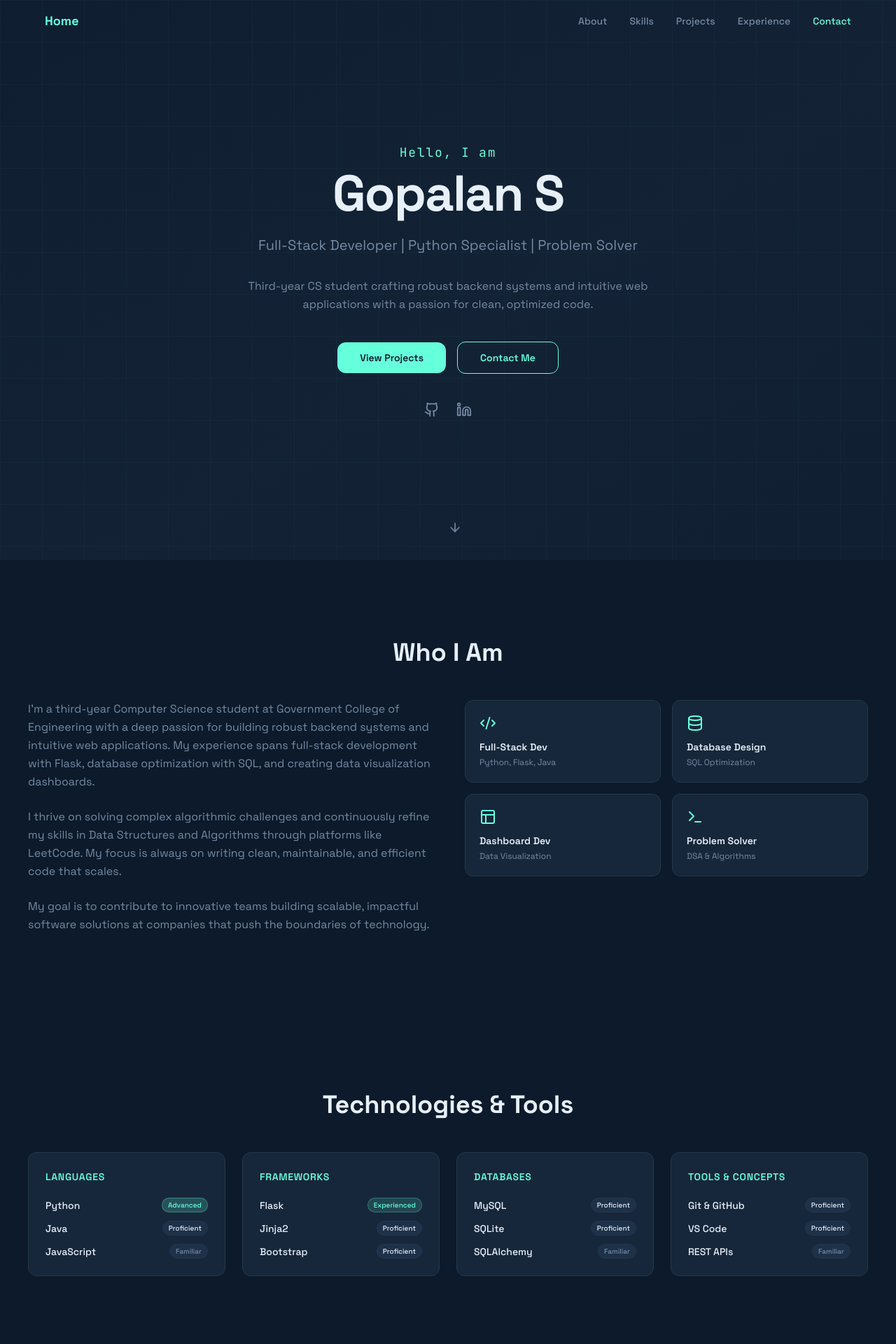
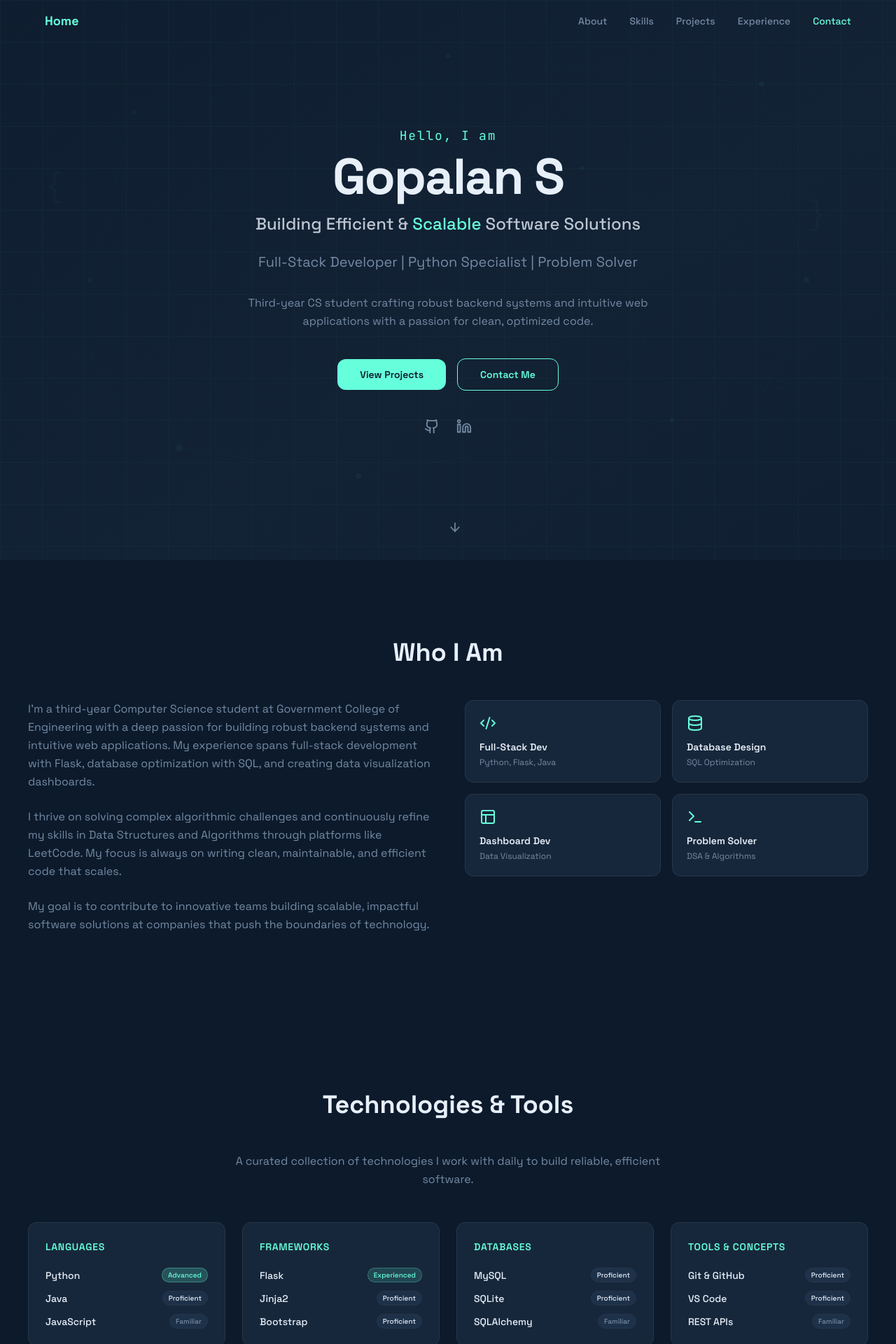
Before and after one commit to gopalan068/v0-portfolio-website, a Next.js app: page / in a window 1280 px wide. Shown: the top 1920 px of the page at 70% size. Built offline with nearby package versions, Linux system fonts and the light colour scheme.

Commit message:
feat: update hero section and add tech-themed background
Add headline below name and restore section descriptions with SVG background.

```diff
--- a/components/connect-section.tsx
+++ b/components/connect-section.tsx
@@ -26,6 +26,11 @@ export function ConnectSection() {
         >
           <span className="text-balance">{"Let's Connect"}</span>
         </h2>
+        <p
+          className={`mx-auto mb-12 max-w-2xl text-center text-base leading-relaxed text-muted-foreground transition-all duration-700 ${isVisible ? "translate-y-0 opacity-100" : "translate-y-8 opacity-0"}`}
+        >
+          Find me online and explore my work.
+        </p>
         <div
           className={`grid gap-6 md:grid-cols-2 transition-all duration-700 ${isVisible ? "translate-y-0 opacity-100" : "translate-y-8 opacity-0"}`}
         >
--- a/components/contact-section.tsx
+++ b/components/contact-section.tsx
@@ -35,6 +35,12 @@ export function ContactSection() {
         >
           <span className="text-balance">Get In Touch</span>
         </h2>
+        <p
+          className={`mx-auto mb-12 max-w-2xl text-center text-base leading-relaxed text-muted-foreground transition-all duration-700 ${isVisible ? "translate-y-0 opacity-100" : "translate-y-8 opacity-0"}`}
+        >
+          {"Let's"} build something amazing together. Feel free to reach out for
+          collaboration, opportunities, or just to say hello.
+        </p>
         <div
           className={`grid items-start gap-12 md:grid-cols-2 transition-all duration-700 ${isVisible ? "translate-y-0 opacity-100" : "translate-y-8 opacity-0"}`}
         >
--- a/components/dsa-section.tsx
+++ b/components/dsa-section.tsx
@@ -49,6 +49,13 @@ export function DsaSection() {
         >
           <span className="text-balance">Algorithms & Data Structures</span>
         </h2>
+        <p
+          className={`mx-auto mb-12 max-w-2xl text-center text-base leading-relaxed text-muted-foreground transition-all duration-700 ${isVisible ? "translate-y-0 opacity-100" : "translate-y-8 opacity-0"}`}
+        >
+          Strong foundation in DSA with active practice on competitive
+          programming platforms, focused on writing optimized, efficient
+          solutions.
+        </p>
         <div className="grid gap-6 sm:grid-cols-2 lg:grid-cols-4">
           {dsaCards.map((card, index) => (
             <div
--- a/components/experience-section.tsx
+++ b/components/experience-section.tsx
@@ -47,6 +47,12 @@ export function ExperienceSection() {
         >
           <span className="text-balance">Data Visualization & System Design</span>
         </h2>
+        <p
+          className={`mx-auto mb-12 max-w-2xl text-center text-base leading-relaxed text-muted-foreground transition-all duration-700 ${isVisible ? "translate-y-0 opacity-100" : "translate-y-8 opacity-0"}`}
+        >
+          Building data-driven applications with robust backend architecture and
+          intuitive frontend interfaces.
+        </p>
         <div className="grid gap-6 md:grid-cols-3">
           {experienceCards.map((card, index) => (
             <div
--- a/components/hero-section.tsx
+++ b/components/hero-section.tsx
@@ -28,6 +28,49 @@ export function HeroSection() {
         }}
       />
 
+      {/* Tech-themed background illustration */}
+      <svg
+        className="pointer-events-none absolute inset-0 h-full w-full opacity-[0.04]"
+        xmlns="http://www.w3.org/2000/svg"
+        aria-hidden="true"
+      >
+        {/* Circuit-like nodes and lines */}
+        <circle cx="15%" cy="20%" r="3" fill="hsl(var(--primary))" />
+        <circle cx="85%" cy="15%" r="4" fill="hsl(var(--primary))" />
+        <circle cx="75%" cy="75%" r="3" fill="hsl(var(--primary))" />
+        <circle cx="20%" cy="80%" r="5" fill="hsl(var(--primary))" />
+        <circle cx="50%" cy="10%" r="3" fill="hsl(var(--primary))" />
+        <circle cx="90%" cy="50%" r="4" fill="hsl(var(--primary))" />
+        <circle cx="10%" cy="50%" r="3" fill="hsl(var(--primary))" />
+        <circle cx="40%" cy="85%" r="4" fill="hsl(var(--primary))" />
+        <circle cx="65%" cy="30%" r="3" fill="hsl(var(--primary))" />
+        <circle cx="30%" cy="40%" r="4" fill="hsl(var(--primary))" />
+
+        {/* Connecting lines */}
+        <line x1="15%" y1="20%" x2="50%" y2="10%" stroke="hsl(var(--primary))" strokeWidth="0.5" />
+        <line x1="50%" y1="10%" x2="85%" y2="15%" stroke="hsl(var(--primary))" strokeWidth="0.5" />
+        <line x1="85%" y1="15%" x2="90%" y2="50%" stroke="hsl(var(--primary))" strokeWidth="0.5" />
+        <line x1="90%" y1="50%" x2="75%" y2="75%" stroke="hsl(var(--primary))" strokeWidth="0.5" />
+        <line x1="75%" y1="75%" x2="40%" y2="85%" stroke="hsl(var(--primary))" strokeWidth="0.5" />
+        <line x1="40%" y1="85%" x2="20%" y2="80%" stroke="hsl(var(--primary))" strokeWidth="0.5" />
+        <line x1="20%" y1="80%" x2="10%" y2="50%" stroke="hsl(var(--primary))" strokeWidth="0.5" />
+        <line x1="10%" y1="50%" x2="15%" y2="20%" stroke="hsl(var(--primary))" strokeWidth="0.5" />
+        <line x1="30%" y1="40%" x2="65%" y2="30%" stroke="hsl(var(--primary))" strokeWidth="0.5" />
+        <line x1="65%" y1="30%" x2="85%" y2="15%" stroke="hsl(var(--primary))" strokeWidth="0.5" />
+        <line x1="30%" y1="40%" x2="15%" y2="20%" stroke="hsl(var(--primary))" strokeWidth="0.5" />
+        <line x1="30%" y1="40%" x2="20%" y2="80%" stroke="hsl(var(--primary))" strokeWidth="0.5" />
+        <line x1="65%" y1="30%" x2="90%" y2="50%" stroke="hsl(var(--primary))" strokeWidth="0.5" />
+        <line x1="65%" y1="30%" x2="75%" y2="75%" stroke="hsl(var(--primary))" strokeWidth="0.5" />
+
+        {/* Code bracket decorations */}
+        <text x="5%" y="35%" fill="hsl(var(--primary))" fontSize="48" fontFamily="monospace" opacity="0.6">{'{'}</text>
+        <text x="90%" y="40%" fill="hsl(var(--primary))" fontSize="48" fontFamily="monospace" opacity="0.6">{'}'}</text>
+        <text x="8%" y="65%" fill="hsl(var(--primary))" fontSize="32" fontFamily="monospace" opacity="0.4">{'</'}</text>
+        <text x="85%" y="70%" fill="hsl(var(--primary))" fontSize="32" fontFamily="monospace" opacity="0.4">{'/>'}</text>
+        <text x="70%" y="12%" fill="hsl(var(--primary))" fontSize="24" fontFamily="monospace" opacity="0.3">{'()'}</text>
+        <text x="25%" y="90%" fill="hsl(var(--primary))" fontSize="24" fontFamily="monospace" opacity="0.3">{'[]'}</text>
+      </svg>
+
       <div className="relative z-10 mx-auto max-w-[1200px] text-center">
         <div
           className={`transition-all duration-700 ${isVisible ? "translate-y-0 opacity-100" : "translate-y-8 opacity-0"}`}
@@ -40,11 +83,20 @@ export function HeroSection() {
         <div
           className={`transition-all delay-100 duration-700 ${isVisible ? "translate-y-0 opacity-100" : "translate-y-8 opacity-0"}`}
         >
-          <h1 className="mb-6 text-5xl font-bold leading-tight tracking-tight text-foreground md:text-7xl">
+          <h1 className="mb-4 text-5xl font-bold leading-tight tracking-tight text-foreground md:text-7xl">
             <span className="text-balance">
               Gopalan S
             </span>
           </h1>
+        </div>
+
+        <div
+          className={`transition-all delay-150 duration-700 ${isVisible ? "translate-y-0 opacity-100" : "translate-y-8 opacity-0"}`}
+        >
+          <p className="mx-auto mb-6 max-w-3xl text-xl font-medium leading-snug text-foreground/80 md:text-2xl">
+            Building Efficient &{" "}
+            <span className="text-primary">Scalable</span> Software Solutions
+          </p>
         </div>
 
         <div
--- a/components/learning-section.tsx
+++ b/components/learning-section.tsx
@@ -53,6 +53,12 @@ export function LearningSection() {
         >
           <span className="text-balance">Continuous Learning Journey</span>
         </h2>
+        <p
+          className={`mx-auto mb-12 max-w-2xl text-center text-base leading-relaxed text-muted-foreground transition-all duration-700 ${isVisible ? "translate-y-0 opacity-100" : "translate-y-8 opacity-0"}`}
+        >
+          Continuously expanding my technical horizons by exploring emerging
+          technologies and modern architectural patterns.
+        </p>
         <div className="grid gap-6 md:grid-cols-3">
           {learningCards.map((card, index) => (
             <div
--- a/components/projects-section.tsx
+++ b/components/projects-section.tsx
@@ -83,6 +83,12 @@ export function ProjectsSection() {
         >
           <span className="text-balance">Featured Work</span>
         </h2>
+        <p
+          className={`mx-auto mb-12 max-w-2xl text-center text-base leading-relaxed text-muted-foreground transition-all duration-700 ${isVisible ? "translate-y-0 opacity-100" : "translate-y-8 opacity-0"}`}
+        >
+          A selection of projects that showcase my technical skills and
+          problem-solving abilities.
+        </p>
         <div className="grid gap-8 lg:grid-cols-3">
           {projects.map((project, index) => (
             <div
--- a/components/skills-section.tsx
+++ b/components/skills-section.tsx
@@ -68,6 +68,12 @@ export function SkillsSection() {
         >
           <span className="text-balance">Technologies & Tools</span>
         </h2>
+        <p
+          className={`mx-auto mb-12 max-w-2xl text-center text-base leading-relaxed text-muted-foreground transition-all duration-700 ${isVisible ? "translate-y-0 opacity-100" : "translate-y-8 opacity-0"}`}
+        >
+          A curated collection of technologies I work with daily to build
+          reliable, efficient software.
+        </p>
         <div className="grid gap-6 sm:grid-cols-2 lg:grid-cols-4">
           {skillCategories.map((category, catIndex) => (
             <div
```
